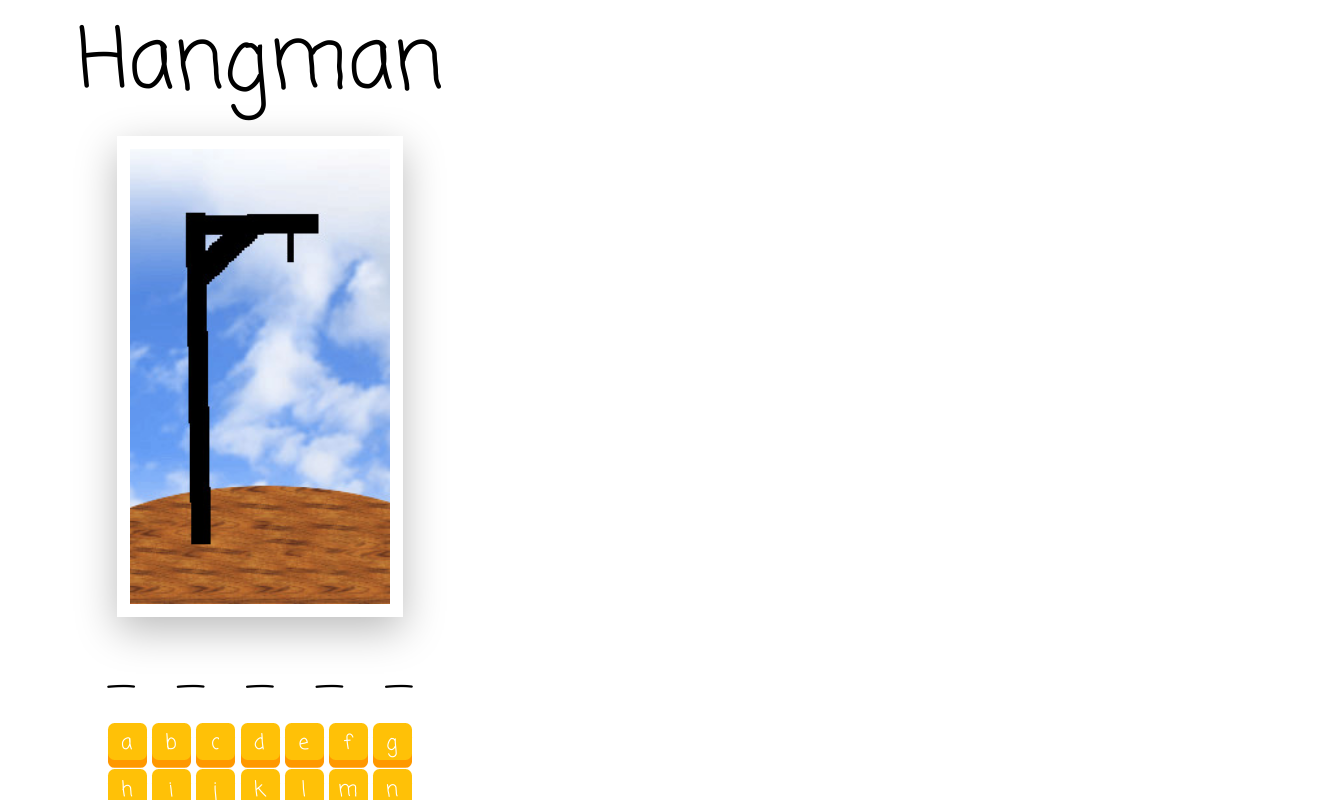
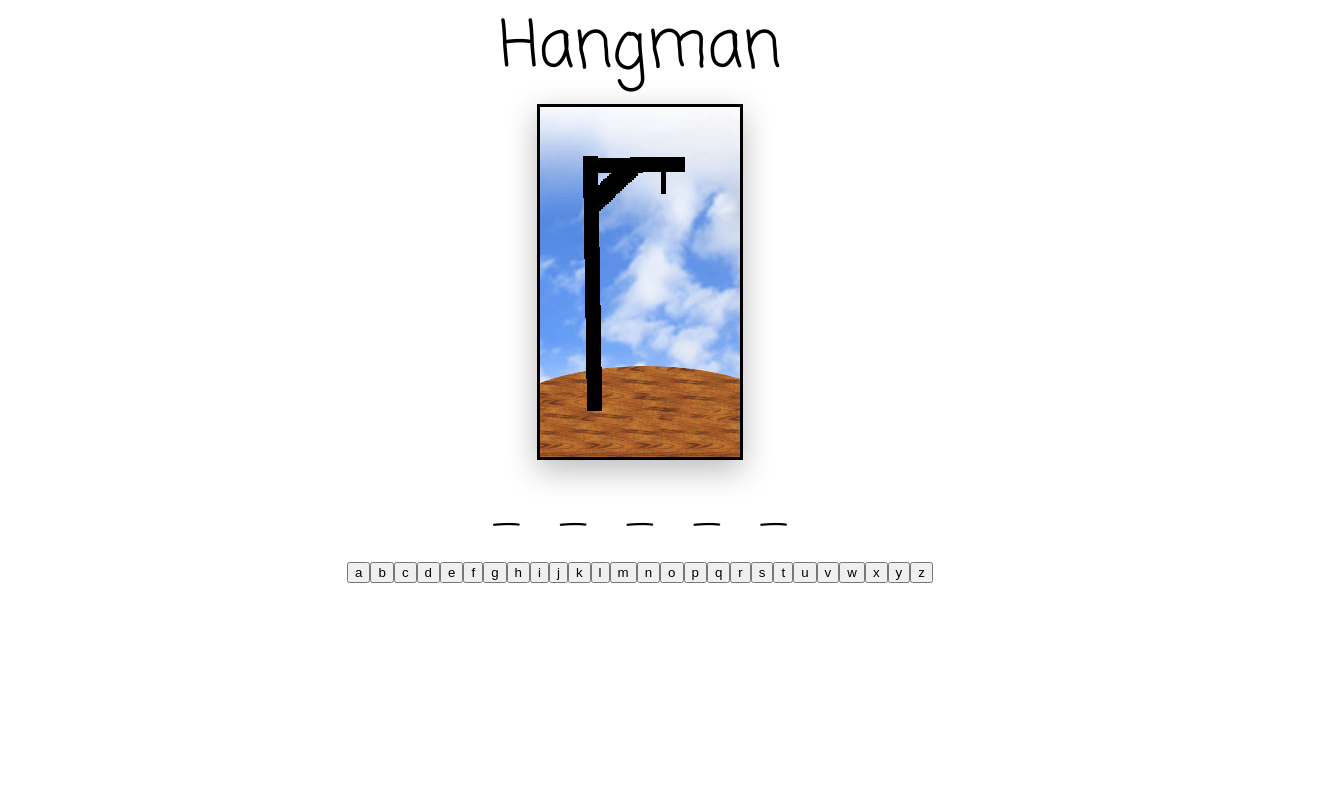
Before and after one commit to halakhellow/hangman, a React (Create React App) app: page / in a window 1280 px wide. Shown: the top 800 px of the page, 1320 px wide, since content can reach past the window. Built offline with nearby package versions, Linux system fonts and the light colour scheme.

Commit message:
fix style

```diff
--- a/src/Hangman.css
+++ b/src/Hangman.css
@@ -1,12 +1,24 @@
 .Hangman {
-  width: 400px;
   color: black;
-  text-align: center;
-  zoom: 1.3;
+
+}
+
+.Hangman .img-container {
+  width: 30%;
+  float: left;
+}
+
+.Hangman-content {
+  width: 70%;
+  float: left;
+}
+
+.Hangman-content p:first-of-type {
+  font-size: 1.5rem;
 }
 
 .Hangman img {
-  border: 10px solid white;
+  border: 3px solid black;
   box-shadow: 0 10px 30px rgba(0, 0, 0, 0.27),
     0 0 40px rgba(0, 0, 0, 0.06) inset;
 }
@@ -20,39 +32,31 @@
 
 .Hangman-word {
   letter-spacing: 1em;
-  margin: 0.4em -1em 0.2em 0;
-  font-size: 2rem;
+  margin: 0.4em -1em 0 0;
+  font-size: 2.5rem;
 }
 
-.Hangman-btns {
+.Hangman-status {
   text-align: center;
   display: inline-block;
-  width: 250px;
-  margin-top: 0;
+  width: 50%;
+  margin: 2rem 0;
+  font-size: 1.5rem;
 }
 
-.Hangman button {
-  border: none;
+.Hangman-reset {
+  display: block;
+  width: 7rem;
+  height: 1.5rem;
   font-family: inherit;
-  font-size: 1rem;
-  cursor: pointer;
-  width: 30px;
-  margin: 5px 2px 2px 2px;
-  letter-spacing: 1px;
-  outline: none;
-  background: #ffc107;
-  color: #fff;
-  box-shadow: 0 6px #ff9800;
-  border-radius: 5px;
-  padding-top: 4px;
+  font-weight: bold;
+  color: whitesmoke;
+  background-color: black;
+  border-radius: 4px;
+  margin: auto;
 }
 
-.Hangman button:hover {
-  background-color: #ff9800;
+.Hangman-reset:hover {
+  cursor: pointer;
+  background-color: #0d3532;
 }
-
-.Hangman button:disabled {
-  background: #bdbdbd;
-  color: #eeeeee;
-  box-shadow: 0 6px #9e9e9e;
-}
```
